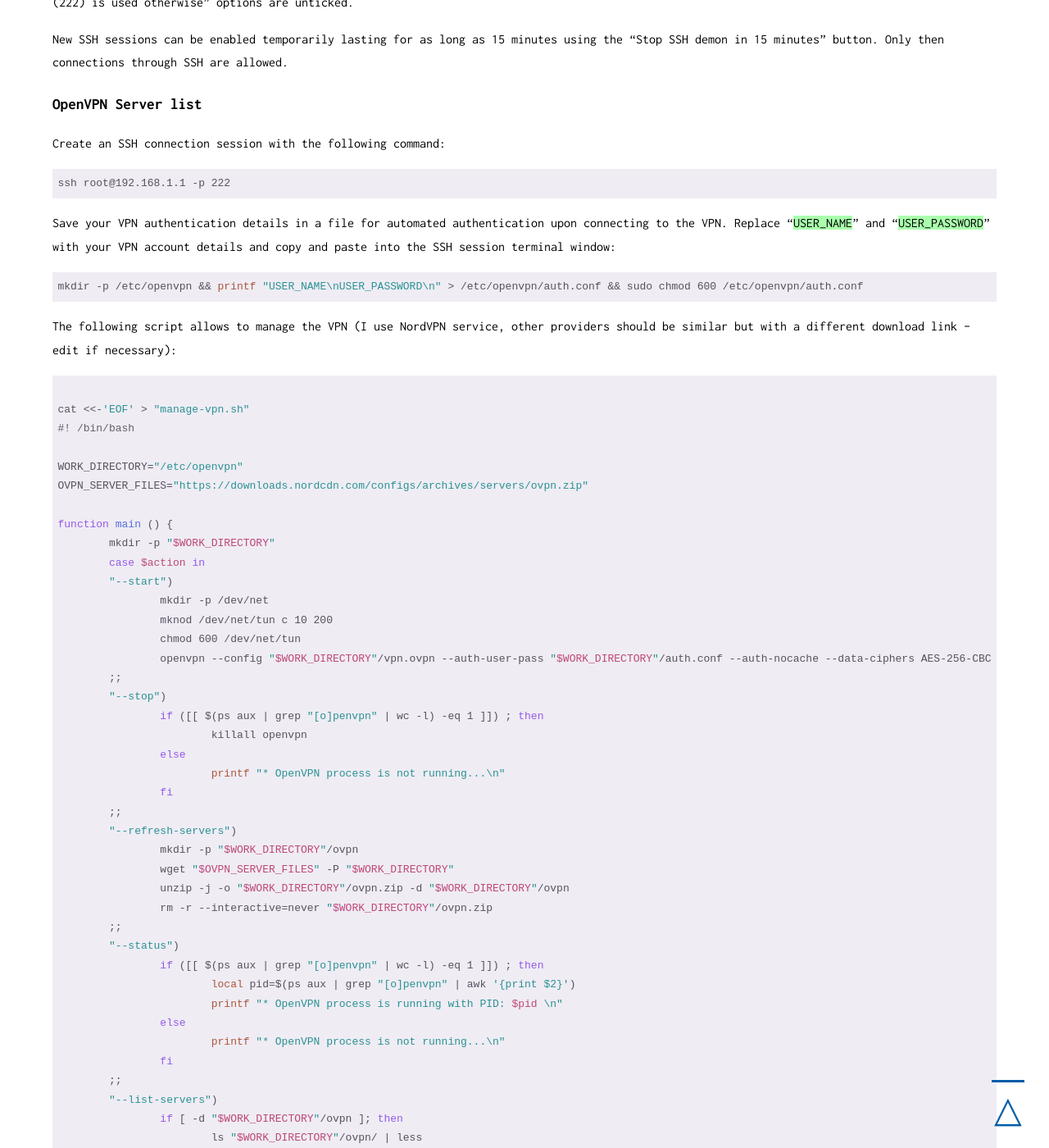
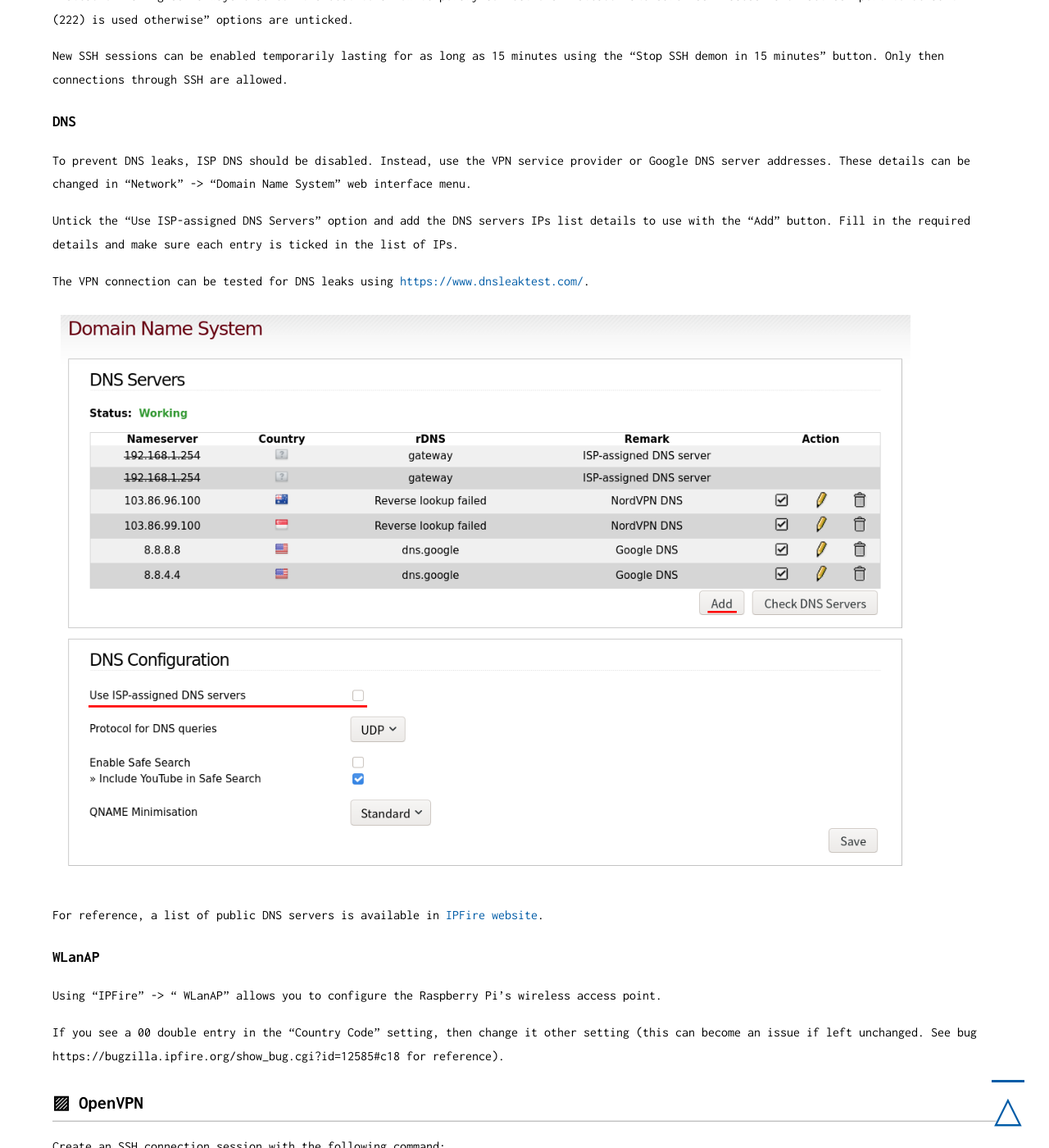
Before and after one commit to qwertzy-antonio-godinho/qwertzy-antonio-godinho.github.io, a Jekyll site: the page built from _posts/2021-03-08-Malware-Lab-Part-2-The-Router-Firewall.md, in a window 1280 px wide and 1400 px high, scrolled down 6823 px. Shown: the whole window at 82% size. Built offline with Jekyll 4.4.1, drawn with Linux system fonts in a browser that asks for light colours; some of the changed text lies outside the part shown.

Commit message:
Update 2021-03-08-Malware-Lab-Part-2-The-Router-Firewall.md
Cleanup

````diff
--- a/_posts/2021-03-08-Malware-Lab-Part-2-The-Router-Firewall.md
+++ b/_posts/2021-03-08-Malware-Lab-Part-2-The-Router-Firewall.md
@@ -125,7 +125,25 @@ Instead of having SSH always enabled it's best to allow temporary connections in
 
 New SSH sessions can be enabled temporarily lasting for as long as 15 minutes using the "Stop SSH demon in 15 minutes" button. Only then connections through SSH are allowed.
 
-## OpenVPN Server list
+## DNS
+
+To prevent DNS leaks, ISP DNS should be disabled. Instead, use the VPN service provider or Google DNS server addresses. These details can be changed in "Network" -> "Domain Name System" web interface menu.
+
+Untick the "Use ISP-assigned DNS Servers" option and add the DNS servers IPs list details to use with the "Add" button. Fill in the required details and make sure each entry is ticked in the list of IPs.
+
+The VPN connection can be tested for DNS leaks using [https://www.dnsleaktest.com/](https://www.dnsleaktest.com/).
+
+![](../assets/lab-part-2/gateway-raspberrypy-webinterface-dns.png)
+
+For reference, a list of public DNS servers is available in [IPFire website](https://wiki.ipfire.org/dns/public-servers).
+
+## WLanAP
+
+Using "IPFire" -> " WLanAP" allows you to configure the Raspberry Pi's wireless access point.
+
+If you see a 00 double entry in the "Country Code" setting, then change it other setting (this can become an issue if left unchanged. See bug https://bugzilla.ipfire.org/show_bug.cgi?id=12585#c18 for reference).
+
+# OpenVPN
 
 Create an SSH connection session with the following command:
 
@@ -247,18 +265,6 @@ Add the following IP Tables rule to /etc/sysconfig/firewall.local file, just bel
 
 <pre><code class="bash">iptables -t nat -A POSTROUTING -s 192.168.0.0/16 -o tun0 -j MASQUERADE</code></pre>
 
-## DNS
-
-To prevent DNS leaks, ISP DNS should be disabled. Instead, use the VPN service provider or Google DNS server addresses. These details can be changed in "Network" -> "Domain Name System" web interface menu.
-
-Untick the "Use ISP-assigned DNS Servers" option and add the DNS servers IPs list details to use with the "Add" button. Fill in the required details and make sure each entry is ticked in the list of IPs.
-
-The VPN connection can be tested for DNS leaks using [https://www.dnsleaktest.com/](https://www.dnsleaktest.com/).
-
-![](../assets/lab-part-2/gateway-raspberrypy-webinterface-dns.png)
-
-For reference, a list of public DNS servers is available in [IPFire website](https://wiki.ipfire.org/dns/public-servers).
-
 ## Starting OpenVPN
 
 Execute the script ```manage-vpn.sh --start``` and if everything is working correctly, the message "Initialization Sequence Completed" is shown.
````
